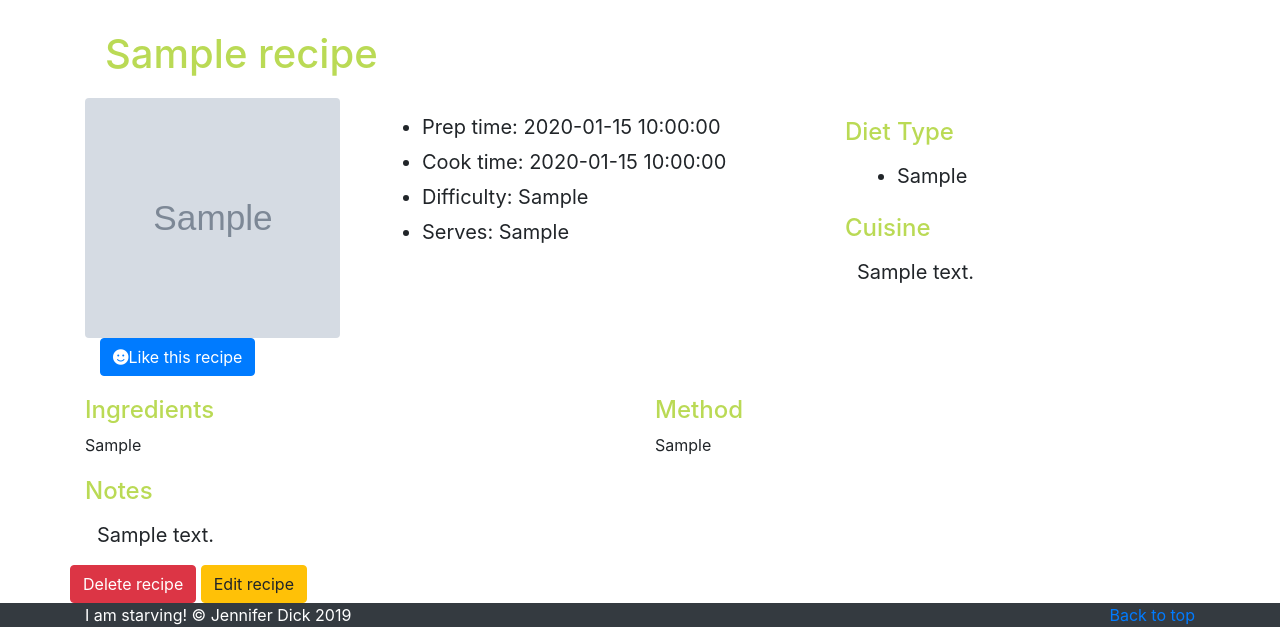
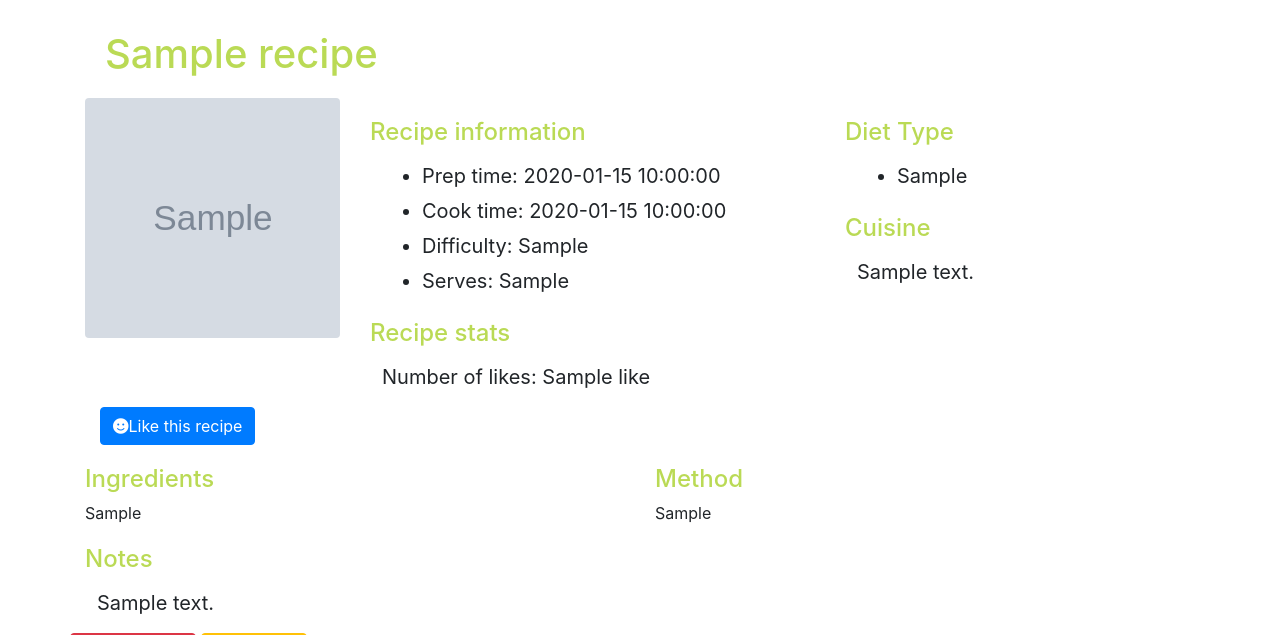
Before and after one commit to jennie6151/cookbook, a Flask app: page /viewRecipes in a window 1280 px wide. Shown: the part 56-691 px from the top of the page. Run offline with Flask 2, Linux system fonts and the light colour scheme; grey boxes marked "Sample" are stand-in pictures; a database or web service that is not in the repository returns one stand-in record (values such as "Sample title"); some libraries are stand-ins or nearby versions.

Commit message:
Likes pulling to cards on index and viewRecipes

```diff
--- a/flask_app/templates/index.html
+++ b/flask_app/templates/index.html
@@ -64,6 +64,7 @@
                 <img class="recipeImageStyling" src="{{url_for('file', filename=recipe['recipeImage'])}}">
                     <h5 class="card-title text-truncate">{{ recipe["recipeTitle"] }}</h5>
                 <h6 class="text-muted">Serves: {{ recipe["recipeServes"] }}</h6>
+                <h6 class="text-muted">Recipe likes: {{ recipe["like"] }}</h6>
                 <a href="./viewRecipes?_id={{ recipe['_id'] }}" class="btn btn-info btn-block">See recipe</a>
               </div>
             </div>
--- a/flask_app/templates/viewrecipes.html
+++ b/flask_app/templates/viewrecipes.html
@@ -20,12 +20,17 @@
                                 src="{{url_for('file', filename=item['recipeImage'])}}"
                                 class="rounded recipeImageStyling" alt="Recipe photo"></div>
                         <div class="col-lg-5 col-md-4 col-12">
+                                <h4 class="recipe-subtitles">Recipe information</h4>
                             <ul class="recipe-facts">
                                 <li>Prep time: {{ item["prepTime"] }}</li>
                                 <li>Cook time: {{ item["cookTime"] }}</li>
                                 <li>Difficulty: {{ item["recipeDifficulty"] }}</li>
                                 <li>Serves: {{ item["recipeServes"] }}</li>
                             </ul>
+                            <h4 class="recipe-subtitles">Recipe stats</h4>
+                            <p class="recipe-facts">
+                                Number of likes: {{ item["like"] }}
+                            </p>
                         </div>
                         <div class="col-lg-4 col-md-4 col-12">
                             <h4 class="recipe-subtitles">Diet Type</h4>
@@ -38,6 +43,7 @@
                             <p class="recipe-facts">
                                 {{ item["cuisineType"] }}
                             </p>
+
                         </div>
                     </div>
                 </div>
```
